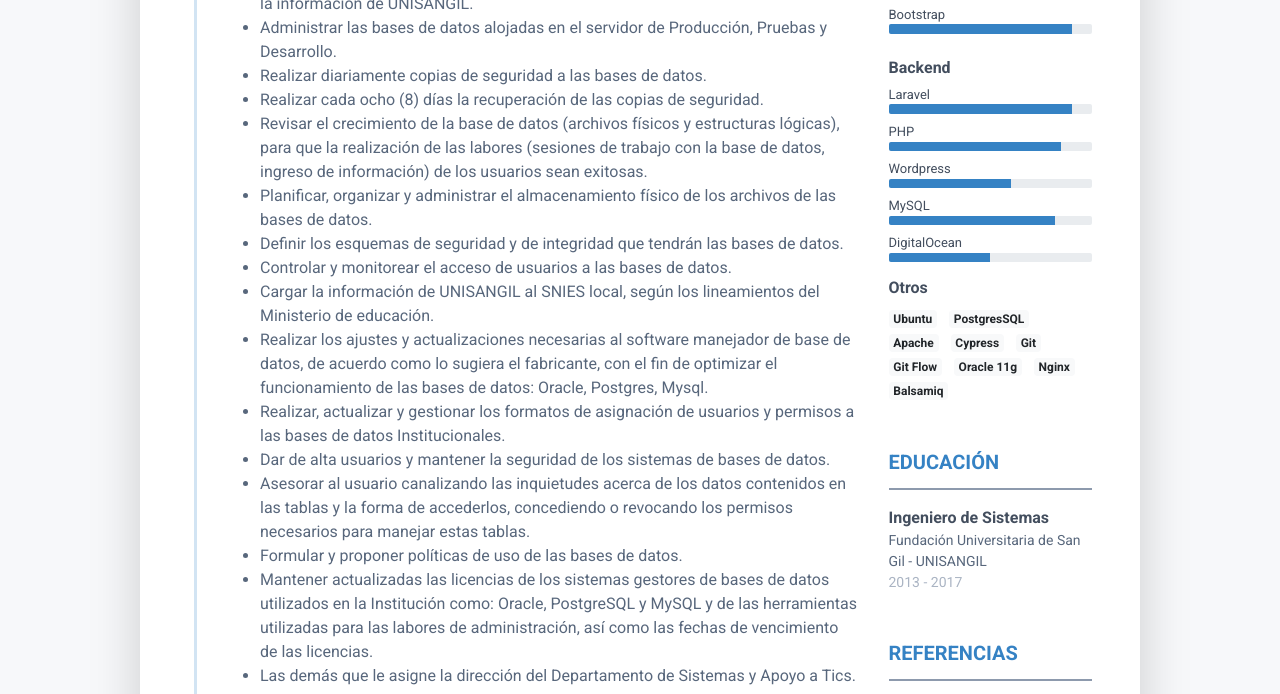
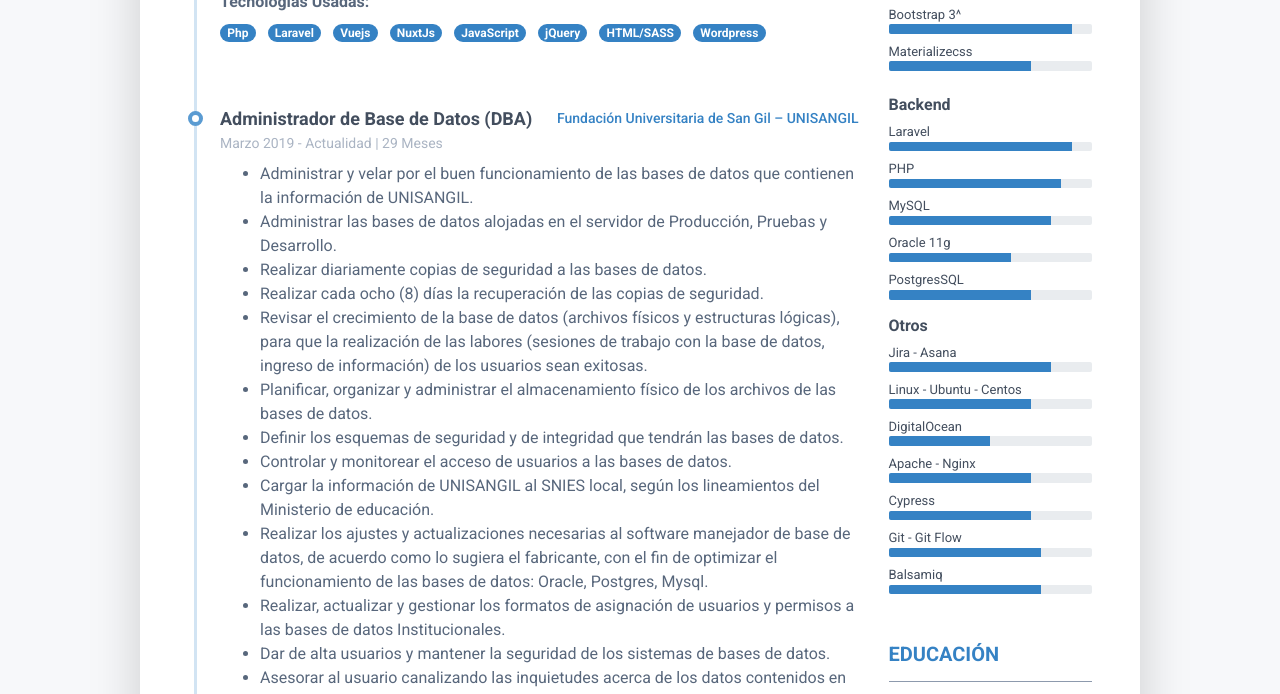
Before and after one commit to Diwarrss/cv, a website: page index.html in a window 1280 px wide. Shown: the part 858-1552 px from the top of the page. Drawn offline with nearby package versions, Linux system fonts and the light colour scheme.

Commit message:
add new content

```diff
--- a/index.html
+++ b/index.html
@@ -20,12 +20,13 @@
     <!-- Theme CSS -->
     <link id="theme-style" rel="stylesheet" href="assets/css/pillar-2.css">
 
-
+	<!-- production version, optimized for size and speed -->
+	<script src="https://cdn.jsdelivr.net/npm/vue@2"></script>
 </head>
 
 <body>
 
-    <article class="resume-wrapper text-center position-relative">
+    <article class="resume-wrapper text-center position-relative" id="app">
 	    <div class="resume-wrapper-inner mx-auto text-left bg-white shadow-lg">
 		    <header class="resume-header pt-4 pt-md-0">
 			    <div class="media flex-column flex-md-row">
@@ -44,7 +45,7 @@
 				                <li class="mb-3"><a href="https://www.linkedin.com/in/diego-vargas-develop/"><span class="fa-container text-center mr-2"><i class="fab fa-linkedin-in fa-fw"></i></span>linkedin.com/in/diegovargas</a></li>
 				                <li class="mb-3"><a href="https://github.com/Diwarrss"><span class="fa-container text-center mr-2"><i class="fab fa-github-alt fa-fw"></i></span>github.com/Diwarrs</a></li>
 				                <!-- <li class="mb-3"><a href="#"><span class="fa-container text-center mr-2"><i class="fab fa-codepen fa-fw"></i></span>codepen.io/username/</a></li> -->
-				                <li><a href="https://diegovargas.gridsoft.co/"><span class="fa-container text-center mr-2"><i class="fas fa-globe"></i></span>diegovargas.gridsoft.co</a></li>
+				                <li><a href="https://diego.cv.gridsoft.co/"><span class="fa-container text-center mr-2"><i class="fas fa-globe"></i></span>diego.cv.gridsoft.co</a></li>
 						    </ul>
 					    </div><!--//secondary-info-->
 
@@ -56,7 +57,7 @@
 				    <h2 class="resume-section-title text-uppercase font-weight-bold pb-3 mb-3">Resumen de Experiencia</h2>
 				    <div class="resume-section-content">
 					    <p class="mb-0 text-justify">
-							Cuento con experiencia laboral en la gestión de bases de datos y desarrollo de software por más de 2 años, en los cuales a través de mi liderazgo he logrado controlar e implementar diferentes tecnologías que permiten la conectividad entre múltiples sistemas como MySQL, Oracle 11g, PostgreSQL, Laravel, Vuejs y Javascript. Igualmente, desarrollo e implemento soluciones tecnológicas que me han permitido agilizar los procesos manuales y auto aprender las nuevas tendencias digitales. <br>
+							Cuento con experiencia laboral en la gestión de bases de datos y desarrollo de software por más de 3 años, en los cuales a través de mi liderazgo he logrado controlar e implementar diferentes tecnologías que permiten la conectividad entre múltiples sistemas como MySQL, Oracle 11g, PostgreSQL, Laravel, Vuejs, Javascript y etc. Igualmente, desarrollo e implemento soluciones tecnológicas que me han permitido agilizar los procesos manuales y auto aprender las nuevas tendencias digitales. <br>
 							Realmente tengo la convicción que a través del desarrollo de software se puede innovar en la automatización de procesos ayudando a enfocar el crecimiento, reduciendo errores y mejorando el rendimiento con la disminución de costos.
 						</p>
 				    </div>
@@ -67,6 +68,31 @@
 						    <h2 class="resume-section-title text-uppercase font-weight-bold pb-3 mb-3">Experiencia Laboral</h2>
 						    <div class="resume-section-content">
 							    <div class="resume-timeline position-relative">
+									<article class="resume-timeline-item position-relative pb-5">
+
+									    <div class="resume-timeline-item-header mb-2">
+										    <div class="d-flex flex-column flex-md-row">
+										        <h3 class="resume-position-title font-weight-bold mb-1">Team Lead</h3>
+										        <div class="resume-company-name ml-auto"><a href="https://www.soho.cl/" target="_blank">Soho Chile. Com S.A</a></div>
+										    </div><!--//row-->
+										    <div class="resume-position-time">Junio 2021 - Actualidad | {{ calculateTime('2021/06/01') }}</div>
+									    </div><!--//resume-timeline-item-header-->
+									    <div class="resume-timeline-item-desc">
+										    <h4 class="resume-timeline-item-desc-heading font-weight-bold">Tecnologías Usadas:</h4>
+										    <ul class="list-inline">
+											    <li class="list-inline-item"><span class="badge badge-primary badge-pill">Laravel</span></li>
+											    <li class="list-inline-item"><span class="badge badge-primary badge-pill">Vuejs</span></li>
+												<li class="list-inline-item"><span class="badge badge-primary badge-pill">NuxtJs</span></li>
+												<li class="list-inline-item"><span class="badge badge-primary badge-pill">JavaScript</span></li>
+											    <li class="list-inline-item"><span class="badge badge-primary badge-pill">HTML/SASS</span></li>
+											    <li class="list-inline-item"><span class="badge badge-primary badge-pill">Wordpress</span></li>
+												<li class="list-inline-item"><span class="badge badge-primary badge-pill">Nginx</span></li>
+												<li class="list-inline-item"><span class="badge badge-primary badge-pill">DigitalOcean</span></li>
+												<li class="list-inline-item"><span class="badge badge-primary badge-pill">Git - Bitbucket</span></li>
+										    </ul>
+									    </div><!--//resume-timeline-item-desc-->
+
+								    </article>
 								    <article class="resume-timeline-item position-relative pb-5">
 
 									    <div class="resume-timeline-item-header mb-2">
@@ -74,7 +100,7 @@
 										        <h3 class="resume-position-title font-weight-bold mb-1">Desarrollador Full Stack</h3>
 										        <div class="resume-company-name ml-auto"><a href="https://www.soho.cl/" target="_blank">Soho Chile. Com S.A</a></div>
 										    </div><!--//row-->
-										    <div class="resume-position-time">Noviembre 2019 - Actualidad</div>
+										    <div class="resume-position-time">Noviembre 2019 - Actualidad | {{ calculateTime('2019/11/01') }}</div>
 									    </div><!--//resume-timeline-item-header-->
 									    <div class="resume-timeline-item-desc">
 										    <!-- <ul>
@@ -110,7 +136,7 @@
 										        <h3 class="resume-position-title font-weight-bold mb-1">Administrador de Base de Datos (DBA)</h3>
 										        <div class="resume-company-name ml-auto"><a href="http://unisangil.edu.co/" target="_blank">Fundación Universitaria de San Gil – UNISANGIL</a></div>
 										    </div><!--//row-->
-										    <div class="resume-position-time">Marzo 2019 - Actualidad</div>
+										    <div class="resume-position-time">Marzo 2019 - Actualidad | {{ calculateTime('2019/03/01') }}</div>
 									    </div><!--//resume-timeline-item-header-->
 									    <div class="resume-timeline-item-desc">
 										    <ul>
@@ -156,7 +182,7 @@
 										        <h3 class="resume-position-title font-weight-bold mb-1">Técnico de soporte de software, hardware y Rips</h3>
 										        <div class="resume-company-name ml-auto"><a href="https://hregionalsangil.gov.co/" target="_blank">Administración en salud CTA – E.S.E Hospital Regional de San Gil</a> </div>
 										    </div><!--//row-->
-										    <div class="resume-position-time">Marzo 2017 - Febrero 2019</div>
+										    <div class="resume-position-time">Marzo 2017 - Febrero 2019 | {{ calculateTime('2017/03/01', '2019/02/28') }}</div>
 										</div><!--//resume-timeline-item-header-->
 										<h4 class="resume-timeline-item-desc-heading font-weight-bold">Funciones:</h4>
 									    <div class="resume-timeline-item-desc">
@@ -194,7 +220,7 @@
 										        <h3 class="resume-position-title font-weight-bold mb-1">Profesional de Sistemas <!-- <small class="text-muted">(Intern)</small> --></h3>
 										        <div class="resume-company-name ml-auto"><a href="https://hregionalsangil.gov.co/" target="_blank">Coesprosalud CTA – E.S.E Hospital Regional de San Gil </a></div>
 										    </div><!--//row-->
-										    <div class="resume-position-time">Agosto 2016 - Febrero 2017</div>
+										    <div class="resume-position-time">Agosto 2016 - Febrero 2017 | {{ calculateTime('2016/08/01', '2017/02/28') }}</div>
 									    </div><!--//resume-timeline-item-header-->
 									    <div class="resume-timeline-item-desc">
 										    <p>Mantenimiento y revisión de equipos de computación, manejo de base de datos SQL, administración de las bases de datos de los usuarios enviadas por las EPS o entes territoriales, generación de reportes, elaborar los RIPS para presentar la factura a cobro ante las entidades responsables de pago, ayuda y soporte en el área de facturación.
@@ -227,13 +253,13 @@
 								        <li class="mb-2">
 								            <div class="resume-skill-name">Vuejs</div>
 									        <div class="progress resume-progress">
-											    <div class="progress-bar theme-progress-bar-dark" role="progressbar" style="width: 90%" aria-valuenow="25" aria-valuemin="0" aria-valuemax="100"></div>
+											    <div class="progress-bar theme-progress-bar-dark" role="progressbar" style="width: 95%" aria-valuenow="25" aria-valuemin="0" aria-valuemax="100"></div>
 											</div>
 								        </li>
 								        <li class="mb-2">
 								            <div class="resume-skill-name">NuxtJs</div>
 									        <div class="progress resume-progress">
-											    <div class="progress-bar theme-progress-bar-dark" role="progressbar" style="width: 85%" aria-valuenow="25" aria-valuemin="0" aria-valuemax="100"></div>
+											    <div class="progress-bar theme-progress-bar-dark" role="progressbar" style="width: 95%" aria-valuenow="25" aria-valuemin="0" aria-valuemax="100"></div>
 											</div>
 								        </li>
 								        <li class="mb-2">
@@ -256,9 +282,15 @@
 											</div>
 										</li>
 										<li class="mb-2">
-								            <div class="resume-skill-name">Bootstrap</div>
+								            <div class="resume-skill-name">Bootstrap 3^</div>
 									        <div class="progress resume-progress">
 											    <div class="progress-bar theme-progress-bar-dark" role="progressbar" style="width: 90%" aria-valuenow="25" aria-valuemin="0" aria-valuemax="100"></div>
+											</div>
+								        </li>
+										<li class="mb-2">
+								            <div class="resume-skill-name">Materializecss</div>
+									        <div class="progress resume-progress">
+											    <div class="progress-bar theme-progress-bar-dark" role="progressbar" style="width: 70%" aria-valuenow="25" aria-valuemin="0" aria-valuemax="100"></div>
 											</div>
 								        </li>
 							        </ul>
@@ -280,15 +312,39 @@
 											</div>
 								        </li>
 								        <li class="mb-2">
-								            <div class="resume-skill-name">Wordpress</div>
+								            <div class="resume-skill-name">MySQL</div>
+									        <div class="progress resume-progress">
+											    <div class="progress-bar theme-progress-bar-dark" role="progressbar" style="width: 80%" aria-valuenow="25" aria-valuemin="0" aria-valuemax="100"></div>
+											</div>
+								        </li>
+										<li class="mb-2">
+								            <div class="resume-skill-name">Oracle 11g</div>
 									        <div class="progress resume-progress">
 											    <div class="progress-bar theme-progress-bar-dark" role="progressbar" style="width: 60%" aria-valuenow="25" aria-valuemin="0" aria-valuemax="100"></div>
 											</div>
 								        </li>
-								        <li class="mb-2">
-								            <div class="resume-skill-name">MySQL</div>
+										<li class="mb-2">
+								            <div class="resume-skill-name">PostgresSQL</div>
 									        <div class="progress resume-progress">
-											    <div class="progress-bar theme-progress-bar-dark" role="progressbar" style="width: 82%" aria-valuenow="25" aria-valuemin="0" aria-valuemax="100"></div>
+											    <div class="progress-bar theme-progress-bar-dark" role="progressbar" style="width: 70%" aria-valuenow="25" aria-valuemin="0" aria-valuemax="100"></div>
+											</div>
+								        </li>
+							        </ul>
+						        </div><!--//resume-skill-item-->
+
+						        <div class="resume-skill-item">
+						            <h4 class="resume-skills-cat font-weight-bold">Otros</h4>
+						            <ul class="list-inline">
+										<li class="mb-2">
+								            <div class="resume-skill-name">Jira - Asana</div>
+									        <div class="progress resume-progress">
+											    <div class="progress-bar theme-progress-bar-dark" role="progressbar" style="width: 80%" aria-valuenow="25" aria-valuemin="0" aria-valuemax="100"></div>
+											</div>
+								        </li>
+										<li class="mb-2">
+								            <div class="resume-skill-name">Linux - Ubuntu - Centos</div>
+									        <div class="progress resume-progress">
+											    <div class="progress-bar theme-progress-bar-dark" role="progressbar" style="width: 70%" aria-valuenow="25" aria-valuemin="0" aria-valuemax="100"></div>
 											</div>
 								        </li>
 										<li class="mb-2">
@@ -297,21 +353,30 @@
 											    <div class="progress-bar theme-progress-bar-dark" role="progressbar" style="width: 50%" aria-valuenow="25" aria-valuemin="0" aria-valuemax="100"></div>
 											</div>
 								        </li>
-							        </ul>
-						        </div><!--//resume-skill-item-->
-
-						        <div class="resume-skill-item">
-						            <h4 class="resume-skills-cat font-weight-bold">Otros</h4>
-						            <ul class="list-inline">
-										<li class="list-inline-item"><span class="badge badge-light">Ubuntu</span></li>
-										<li class="list-inline-item"><span class="badge badge-light">PostgresSQL</span></li>
-										<li class="list-inline-item"><span class="badge badge-light">Apache</span></li>
-							            <li class="list-inline-item"><span class="badge badge-light">Cypress</span></li>
-							            <li class="list-inline-item"><span class="badge badge-light">Git</span></li>
-							            <li class="list-inline-item"><span class="badge badge-light">Git Flow</span></li>
-							            <li class="list-inline-item"><span class="badge badge-light">Oracle 11g</span></li>
-							            <li class="list-inline-item"><span class="badge badge-light">Nginx</span></li>
-							            <li class="list-inline-item"><span class="badge badge-light">Balsamiq</span></li>
+										<li class="mb-2">
+								            <div class="resume-skill-name">Apache - Nginx</div>
+									        <div class="progress resume-progress">
+											    <div class="progress-bar theme-progress-bar-dark" role="progressbar" style="width: 70%" aria-valuenow="25" aria-valuemin="0" aria-valuemax="100"></div>
+											</div>
+								        </li>
+										<li class="mb-2">
+								            <div class="resume-skill-name">Cypress</div>
+									        <div class="progress resume-progress">
+											    <div class="progress-bar theme-progress-bar-dark" role="progressbar" style="width: 70%" aria-valuenow="25" aria-valuemin="0" aria-valuemax="100"></div>
+											</div>
+								        </li>
+										<li class="mb-2">
+								            <div class="resume-skill-name">Git - Git Flow</div>
+									        <div class="progress resume-progress">
+											    <div class="progress-bar theme-progress-bar-dark" role="progressbar" style="width: 75%" aria-valuenow="25" aria-valuemin="0" aria-valuemax="100"></div>
+											</div>
+								        </li>
+										<li class="mb-2">
+								            <div class="resume-skill-name">Balsamiq</div>
+									        <div class="progress resume-progress">
+											    <div class="progress-bar theme-progress-bar-dark" role="progressbar" style="width: 75%" aria-valuenow="25" aria-valuemin="0" aria-valuemax="100"></div>
+											</div>
+								        </li>
 						            </ul>
 						        </div><!--//resume-skill-item-->
 						    </div><!--resume-section-content-->
@@ -382,10 +447,41 @@
 
 
     <footer class="footer text-center pt-2 pb-5">
-        <small class="copyright">Diseñado con <i class="fas fa-heart"></i> por <a href="https://diegovargas.gridsoft.co/" target="_blank">Diego Vargas</a> Desarrollador Full Stack</small>
+        <small class="copyright">Diseñado con <i class="fas fa-heart"></i> por <a href="https://diego.cv.gridsoft.co/" target="_blank">Diego Vargas</a> Desarrollador Full Stack</small>
     </footer>
-
-
-
 </body>
 </html>
+<script>
+var app = new Vue({
+  el: '#app',
+  data: {
+	message: 'Hello Vue!'
+  },
+  methods: {
+	calculateTime(f1, f2 = null){
+		let date = new Date()
+		let day = date.getDate()
+		let month = date.getMonth() + 1
+		let year = date.getFullYear()
+		let fecha2 = f2 ? f2 : `${year}/0${month}/${day}`
+
+		let aFecha1 = f1.split('/');
+		let aFecha2 = fecha2.split('/');
+		let fFecha1 = new Date(aFecha1[0],aFecha1[1]-1,aFecha1[2]);
+		let fFecha2 = new Date(aFecha2[0],aFecha2[1]-1,aFecha2[2]);
+
+		let year1=fFecha1.getFullYear();
+		let year2=fFecha2.getFullYear();
+		let month1=fFecha1.getMonth();
+		let month2=fFecha2.getMonth();
+
+		if(month1===0){ //Have to take into account
+			month1++; month2++;
+		}
+		let numberOfMonths = (year2-year1)*12+(month2-(month1-1));
+
+		return numberOfMonths > 1 ? `${numberOfMonths} Meses` : `${numberOfMonths} Mes`;
+	}
+  },
+})
+</script>
```
